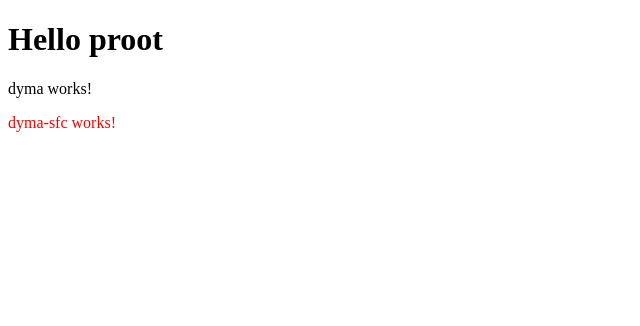
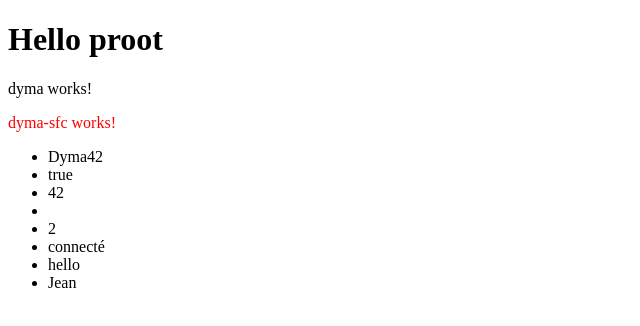
Before and after one commit to Jeremie-Po/AngularLearning, an Angular app in the folder premiereApp/: page / in a window 1280 px wide. Shown: the top 326 px of the page, without its empty margins (0-640 px from the left). Built offline with nearby package versions, Linux system fonts and the light colour scheme.

Commit message:
variables déclaration

```diff
--- a/premiereApp/src/app/dyma-sfc.component.ts
+++ b/premiereApp/src/app/dyma-sfc.component.ts
@@ -7,6 +7,16 @@ import {Component} from '@angular/core';
     <p class="red">
       dyma-sfc works!
     </p>
+    <ul>
+      <li>{{ title + nombre }}</li>
+      <li>{{ isLoggedin }}</li>
+      <li>{{ nombre }}</li>
+      <li>{{ name }}</li>
+      <li>{{ 1 + 1 }}</li>
+      <li>{{ isLoggedin ? 'connecté' : 'non connecté' }}</li>
+      <li>{{ displayName() }}</li>
+      <li>{{ user.name }}</li>
+    </ul>
   `,
   styles: `
     .red {
@@ -15,5 +25,15 @@ import {Component} from '@angular/core';
   `
 })
 export class DymaSFCComponent {
+  title = 'Dyma';
+  isLoggedin = true;
+  nombre = 42;
+  name: string | undefined;
+  user = {
+    name: 'Jean',
+  };
 
+  displayName() {
+    return 'hello';
+  }
 }
```
Also changed, not shown: 1 other file (tests, documents, lock files or other folders).
